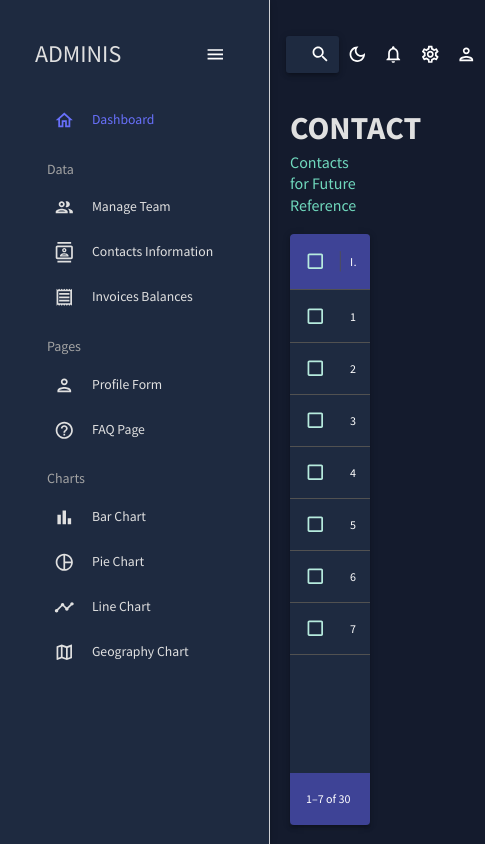
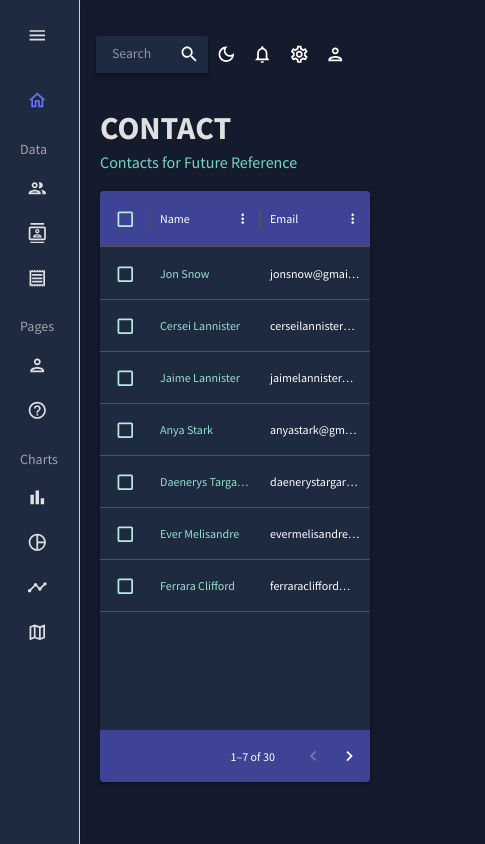
Before and after one commit to Teja5DevLab/DashBoard, a React (Create React App) app: page /contacts in a window 390 px wide. Shown: the whole page, 485 px wide, since content can reach past the window. Built offline with nearby package versions, Linux system fonts and the light colour scheme.

Commit message:
DashBoard

```diff
--- a/package.json
+++ b/package.json
@@ -1,4 +1,5 @@
 {
+  "homepage": "https://Teja5devlab.github.io/DashBoard",
   "name": "dashboard",
   "version": "0.1.0",
   "private": true,
@@ -30,6 +31,8 @@
     "yup": "^1.4.0"
   },
   "scripts": {
+    "predeploy": "npm run build",
+    "deploy": "gh-pages -d build",
     "start": "react-scripts start",
     "build": "react-scripts build",
     "test": "react-scripts test",
--- a/src/Pages/Contacts/index.jsx
+++ b/src/Pages/Contacts/index.jsx
@@ -1,4 +1,4 @@
-import { Box, useTheme } from "@mui/material";
+import { Box, useTheme, useMediaQuery } from "@mui/material";
 import { DataGrid } from "@mui/x-data-grid";
 import { tokens } from "../../theme.js";
 import { mockDataContacts } from "../../Data/Data";
@@ -7,8 +7,10 @@ import Header from "../../Components/Header";
 const Contacts = () => {
   const theme = useTheme();
   const colors = tokens(theme.palette.mode);
+  const isSmallScreen = useMediaQuery(theme.breakpoints.down("sm"));
+  const isMediumScreen = useMediaQuery(theme.breakpoints.between("sm", "md"));
   const columns = [
-    { field: "id", headerName: "ID", flex: 0.5 },
+    !isSmallScreen && { field: "id", headerName: "ID", flex: 0.5 },
     {
       field: "name",
       headerName: "Name",
@@ -20,25 +22,27 @@ const Contacts = () => {
       headerName: "Email",
       flex: 1,
     },
-    {
+    !isSmallScreen && {
       field: "address",
       headerName: "Address",
       flex: 1,
     },
-    {
+    !isSmallScreen &&
+      !isMediumScreen && {
         field: "city",
         headerName: "City",
         flex: 1,
       },
-    {
+    !isSmallScreen &&
+      !isMediumScreen && {
         field: "zipCode",
         headerName: "Zip Code",
         flex: 1,
       },
-  ];
+  ].filter(Boolean);
 
   return (
-    <Box m="20px">
+    <Box m={isSmallScreen? "20px 0 0 20px" : "20px 20px 0 20px"}>
       <Header title="CONTACT" subtitle="Contacts for Future Reference" />
       <Box
         m="15px 0 0 0"
--- a/src/Pages/Dashboard/index.jsx
+++ b/src/Pages/Dashboard/index.jsx
@@ -1,4 +1,4 @@
-import { Box, Button, IconButton, Typography, useTheme } from "@mui/material";
+import { Box, Button, IconButton, Typography, useTheme, useMediaQuery } from "@mui/material";
 import { tokens } from "../../theme";
 import { mockTransactions } from "../../Data/Data";
 import DownloadOutlinedIcon from "@mui/icons-material/DownloadOutlined";
@@ -16,12 +16,15 @@ import ProgressCircle from "../../Components/ProgressCircle";
 const Dashboard = () => {
   const theme = useTheme();
   const colors = tokens(theme.palette.mode);
+  const isLargeScreen = useMediaQuery(theme.breakpoints.up("lg"));
+  const isMediumScreen = useMediaQuery(theme.breakpoints.between("md", "lg"));
+  const isSmallScreen = useMediaQuery(theme.breakpoints.down("md"));
 
   return (
-    <Box m="20px">
-      <Box display="flex" justifyContent="space-between" alignItems="center">
+    <Box m="20px 0 0 20px">
+      <Box display="flex" justifyContent="space-between" alignItems={isSmallScreen ? 'start' : 'center'} flexDirection={isSmallScreen ? 'column' : 'row'}>
         <Header title="DASHBOARD" subtitle="Welcome to your dashboard" />
-        <Box>
+        <Box mt={isSmallScreen ? '20px' : '0'} mb={isSmallScreen ? '20px' : '0'}>
           <Button
             sx={{
               backgroundColor: colors.blueAccent[700],
@@ -38,12 +41,18 @@ const Dashboard = () => {
       </Box>
       <Box
         display="grid"
-        gridTemplateColumns="repeat(12, 1fr)"
+        gridTemplateColumns={
+          isLargeScreen
+            ? "repeat(12, 1fr)"
+            : isMediumScreen
+            ? "repeat(6, 1fr)"
+            : "repeat(1, 1fr)"
+        }
         gridAutoRows="140px"
         gap="20px"
       >
         <Box
-          gridColumn="span 3"
+          gridColumn={isSmallScreen ? "span 12" : "span 3"}
           backgroundColor={colors.primary[400]}
           display="flex"
           alignItems="center"
@@ -55,15 +64,11 @@ const Dashboard = () => {
             subtitle="Emails Sent"
             progress="0.75"
             increase="+14%"
-            icon={
-              <EmailIcon
-                sx={{ color: colors.greenAccent[600], fontSize: "26px" }}
-              />
-            }
+            icon={<EmailIcon sx={{ color: colors.greenAccent[600], fontSize: "26px" }} />}
           />
         </Box>
         <Box
-          gridColumn="span 3"
+          gridColumn={isSmallScreen ? "span 12" : "span 3"}
           backgroundColor={colors.primary[400]}
           display="flex"
           alignItems="center"
@@ -75,15 +80,11 @@ const Dashboard = () => {
             subtitle="Sales Obtained"
             progress="0.50"
             increase="+21%"
-            icon={
-              <PointOfSaleIcon
-                sx={{ color: colors.greenAccent[600], fontSize: "26px" }}
-              />
-            }
+            icon={<PointOfSaleIcon sx={{ color: colors.greenAccent[600], fontSize: "26px" }} />}
           />
         </Box>
         <Box
-          gridColumn="span 3"
+          gridColumn={isSmallScreen ? "span 12" : "span 3"}
           backgroundColor={colors.primary[400]}
           display="flex"
           alignItems="center"
@@ -95,15 +96,11 @@ const Dashboard = () => {
             subtitle="New Clients"
             progress="0.30"
             increase="+5%"
-            icon={
-              <PersonAddIcon
-                sx={{ color: colors.greenAccent[600], fontSize: "26px" }}
-              />
-            }
+            icon={<PersonAddIcon sx={{ color: colors.greenAccent[600], fontSize: "26px" }} />}
           />
         </Box>
         <Box
-          gridColumn="span 3"
+          gridColumn={isSmallScreen ? "span 12" : "span 3"}
           backgroundColor={colors.primary[400]}
           display="flex"
           alignItems="center"
@@ -115,47 +112,27 @@ const Dashboard = () => {
             subtitle="Traffic Received"
             progress="0.80"
             increase="+43%"
-            icon={
-              <TrafficIcon
-                sx={{ color: colors.greenAccent[600], fontSize: "26px" }}
-              />
-            }
+            icon={<TrafficIcon sx={{ color: colors.greenAccent[600], fontSize: "26px" }} />}
           />
         </Box>
         <Box
-          gridColumn="span 8"
+          gridColumn={isSmallScreen ? "span 12" : "span 8"}
           gridRow="span 2"
           backgroundColor={colors.primary[400]}
           boxShadow={3}
         >
-          <Box
-            mt="25px"
-            p="0 30px"
-            display="flex "
-            justifyContent="space-between"
-            alignItems="center"
-          >
+          <Box mt="25px" p="0 30px" display="flex" justifyContent="space-between" alignItems="center">
             <Box>
-              <Typography
-                variant="h5"
-                fontWeight="600"
-                color={colors.grey[100]}
-              >
+              <Typography variant="h5" fontWeight="600" color={colors.grey[100]}>
                 Revenue Generated
               </Typography>
-              <Typography
-                variant="h3"
-                fontWeight="bold"
-                color={colors.greenAccent[500]}
-              >
+              <Typography variant="h3" fontWeight="bold" color={colors.greenAccent[500]}>
                 $59,342.32
               </Typography>
             </Box>
             <Box>
               <IconButton>
-                <DownloadOutlinedIcon
-                  sx={{ fontSize: "26px", color: colors.greenAccent[500] }}
-                />
+                <DownloadOutlinedIcon sx={{ fontSize: "26px", color: colors.greenAccent[500] }} />
               </IconButton>
             </Box>
           </Box>
@@ -164,20 +141,13 @@ const Dashboard = () => {
           </Box>
         </Box>
         <Box
-          gridColumn="span 4"
+          gridColumn={isSmallScreen ? "span 12" : "span 4"}
           gridRow="span 2"
           backgroundColor={colors.primary[400]}
           overflow="auto"
           boxShadow={3}
         >
-          <Box
-            display="flex"
-            justifyContent="space-between"
-            alignItems="center"
-            borderBottom={`4px solid ${colors.primary[500]}`}
-            colors={colors.grey[100]}
-            p="15px"
-          >
+          <Box display="flex" justifyContent="space-between" alignItems="center" borderBottom={`4px solid ${colors.primary[500]}`} p="15px">
             <Typography color={colors.grey[100]} variant="h5" fontWeight="600">
               Recent Transactions
             </Typography>
@@ -192,68 +162,45 @@ const Dashboard = () => {
               p="15px"
             >
               <Box>
-                <Typography
-                  color={colors.greenAccent[500]}
-                  variant="h5"
-                  fontWeight="600"
-                >
+                <Typography color={colors.greenAccent[500]} variant="h5" fontWeight="600">
                   {transaction.txId}
                 </Typography>
-                <Typography color={colors.grey[100]}>
-                  {transaction.user}
-                </Typography>
+                <Typography color={colors.grey[100]}>{transaction.user}</Typography>
               </Box>
               <Box color={colors.grey[100]}>{transaction.date}</Box>
-              <Box
-                backgroundColor={colors.greenAccent[500]}
-                p="5px 10px"
-                borderRadius="4px"
-              >
+              <Box backgroundColor={colors.greenAccent[500]} p="5px 10px" borderRadius="4px">
                 ${transaction.cost}
               </Box>
             </Box>
           ))}
         </Box>
         <Box
-          gridColumn="span 4"
+          gridColumn={isSmallScreen ? "span 12" : "span 4"}
           gridRow="span 2"
           backgroundColor={colors.primary[400]}
           p="30px"
-          mb='20px'
+          mb={isSmallScreen ? '0' : '20px'}
           boxShadow={3}
         >
           <Typography variant="h5" fontWeight="600">
             Campaign
           </Typography>
-          <Box
-            display="flex"
-            flexDirection="column"
-            alignItems="center"
-            mt="25px"
-          >
+          <Box display="flex" flexDirection="column" alignItems="center" mt="25px">
             <ProgressCircle size="125" />
-            <Typography
-              variant="h5"
-              color={colors.greenAccent[500]}
-              sx={{ mt: "15px" }}
-            >
+            <Typography variant="h5" color={colors.greenAccent[500]} sx={{ mt: "15px" }}>
               $48,352 revenue generated
             </Typography>
             <Typography>Includes extra misc expenditures and costs</Typography>
           </Box>
         </Box>
         <Box
-          gridColumn="span 4"
+          gridColumn={isSmallScreen ? "span 12" : "span 4"}
           gridRow="span 2"
           backgroundColor={colors.primary[400]}
-          mb='20px'
+          mb={isSmallScreen ? '0' : '20px'}
           boxShadow={3}
         >
-          <Typography
-            variant="h5"
-            fontWeight="600"
-            sx={{ padding: "30px 30px 0 30px" }}
-          >
+          <Typography variant="h5" fontWeight="600" sx={{ padding: "30px 30px 0 30px" }}>
             Sales Quantity
           </Typography>
           <Box height="250px" mt="-20px">
@@ -261,18 +208,14 @@ const Dashboard = () => {
           </Box>
         </Box>
         <Box
-          gridColumn="span 4"
+          gridColumn={isSmallScreen ? "span 12" : "span 4"}
           gridRow="span 2"
           backgroundColor={colors.primary[400]}
           padding="30px"
-          mb='20px'
+          mb={isSmallScreen ? '0' : '20px'}
           boxShadow={3}
         >
-          <Typography
-            variant="h5"
-            fontWeight="600"
-            sx={{ marginBottom: "15px" }}
-          >
+          <Typography variant="h5" fontWeight="600" sx={{ marginBottom: "15px" }}>
             Geography Based Traffic
           </Typography>
           <Box height="200px">
--- a/src/Pages/Invoices/index.jsx
+++ b/src/Pages/Invoices/index.jsx
@@ -1,4 +1,4 @@
-import { Box, Typography, useTheme } from "@mui/material";
+import { Box, Typography, useTheme, useMediaQuery } from "@mui/material";
 import { DataGrid } from "@mui/x-data-grid";
 import { tokens } from "../../theme.js";
 import { mockDataInvoices } from "../../Data/Data";
@@ -7,20 +7,24 @@ import Header from "../../Components/Header";
 const Invoices = () => {
   const theme = useTheme();
   const colors = tokens(theme.palette.mode);
+  const isSmallScreen = useMediaQuery(theme.breakpoints.down("sm"));
+  const isMediumScreen = useMediaQuery(theme.breakpoints.between("sm", "md"));
   const columns = [
-    { field: "id", headerName: "ID" },
+    !isSmallScreen && { field: "id", headerName: "ID" },
     {
       field: "name",
       headerName: "Name",
       flex: 1,
       cellClassName: "name-column--cell",
     },
-    {
+    !isSmallScreen &&
+      !isMediumScreen && {
         field: "phone",
         headerName: "Phone Number",
         flex: 1,
       },
-    {
+    !isSmallScreen &&
+      !isMediumScreen && {
         field: "email",
         headerName: "Email",
         flex: 1,
@@ -35,15 +39,15 @@ const Invoices = () => {
         </Typography>
       ),
     },
-    {
+    !isSmallScreen && {
       field: "date",
       headerName: "Date",
       flex: 1,
     },
-  ];
+  ].filter(Boolean);
 
   return (
-    <Box m="20px">
+    <Box m={isSmallScreen? "20px 0 0 20px" : "20px 20px 0 20px"}>
       <Header title="Invoices" subtitle="List of Invoices Balance" />
       <Box
         m="15px 0 0 0"
--- a/src/Pages/Navigation/Sidebar.jsx
+++ b/src/Pages/Navigation/Sidebar.jsx
@@ -1,6 +1,6 @@
-import { useState } from "react";
+import { useState, useEffect } from "react";
 import { ProSidebar, Menu, MenuItem } from "react-pro-sidebar";
-import { Box, IconButton, Typography, useTheme } from "@mui/material";
+import { Box, IconButton, Typography, useTheme, useMediaQuery } from "@mui/material";
 import { Link } from "react-router-dom";
 import "react-pro-sidebar/dist/css/styles.css";
 import { tokens } from "../../theme";
@@ -39,10 +39,20 @@ const Sidebar = ({ onCollapse }) => {
   const colors = tokens(theme.palette.mode);
   const [isCollapsed, setIsCollapsed] = useState(false);
   const [selected, setSelected] = useState("Dashboard");
+  const isMobile = useMediaQuery("(max-width:600px)");
+
+  useEffect(() => {
+    if (isMobile) {
+      setIsCollapsed(true);
+      onCollapse(true);
+    }
+  }, [isMobile, onCollapse]);
 
   const handleCollapse = () => {
-    setIsCollapsed(!isCollapsed);
-    onCollapse(!isCollapsed);
+    if (!isMobile) {
+      setIsCollapsed(!isCollapsed);
+      onCollapse(!isCollapsed);
+    }
   };
 
   return (
--- a/src/Pages/Team/index.jsx
+++ b/src/Pages/Team/index.jsx
@@ -1,4 +1,4 @@
-import { Box, Typography, useTheme } from "@mui/material";
+import { Box, Typography, useTheme, useMediaQuery } from "@mui/material";
 import { DataGrid } from "@mui/x-data-grid";
 import { tokens } from "../../theme.js";
 import { mockDataTeam } from "../../Data/Data";
@@ -10,8 +10,10 @@ import Header from "../../Components/Header";
 const Team = () => {
   const theme = useTheme();
   const colors = tokens(theme.palette.mode);
+  const isSmallScreen = useMediaQuery(theme.breakpoints.down("sm"));
+  const isMediumScreen = useMediaQuery(theme.breakpoints.between("sm", "md"));
   const columns = [
-    { field: "id", headerName: "ID" },
+    !isSmallScreen && { field: "id", headerName: "ID", flex: 0.5 },
     {
       field: "name",
       headerName: "Name",
@@ -24,25 +26,27 @@ const Team = () => {
       type: "number",
       headerAlign: "left",
       align: "left",
+      flex: 0.7,
     },
-    {
+    !isSmallScreen &&
+      !isMediumScreen && {
         field: "phone",
         headerName: "Phone Number",
         flex: 1,
       },
-    {
+    !isSmallScreen &&
+      !isMediumScreen && {
         field: "email",
         headerName: "Email",
         flex: 1,
       },
-    {
+    !isSmallScreen && {
       field: "accessLevel",
       headerName: "Access Level",
       flex: 1,
       renderCell: ({ row: { access } }) => {
         return (
           <Box
-            className="cursor-grab"
             width="60%"
             m="10px auto"
             p="5px"
@@ -67,10 +71,10 @@ const Team = () => {
         );
       },
     },
-  ];
+  ].filter(Boolean);
 
   return (
-    <Box m="20px">
+    <Box m={isSmallScreen? "20px 0 0 20px" : "20px 20px 0 20px"}>
       <Header title="TEAM" subtitle="Managing the Team Members" />
       <Box
         m="15px 0 0 0"
```
Lines whose indentation alone changed are shown as unchanged.
